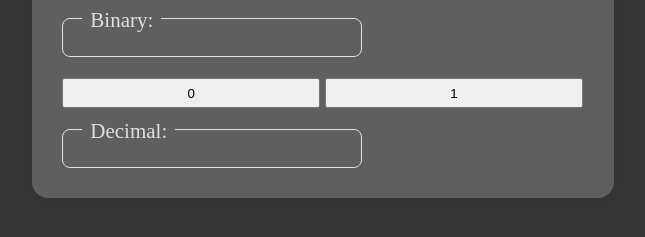
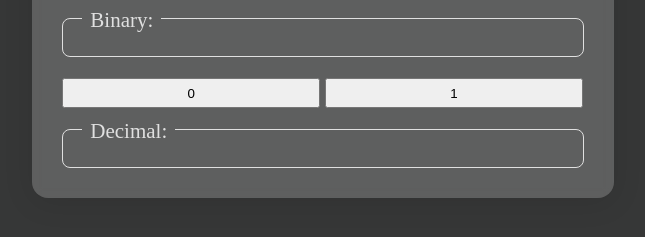
Before and after one commit to krassshu/Bin2Dec-converter, a plain HTML site: page index.html in a window 1280 px wide. Shown: the part 81-318 px from the top of the page, without its empty margins (317-962 px from the left). Drawn offline with Linux system fonts and the light colour scheme.

Commit message:
edit inputs

```diff
--- a/index.html
+++ b/index.html
@@ -34,7 +34,7 @@
 			}
 			.binary input,
 			.decimal input {
-				width: 300px;
+				width: 100%;
 				height: 39px;
 				padding: 8px;
 				border: 1px solid;
@@ -68,14 +68,14 @@
 			<h1>Binary to Decimal Converter</h1>
 			<div class="binary">
 				<label for="binary-input ">Binary: </label>
-				<input type="text" id="binary-input" />
+				<input type="text" id="binary-input" readonly="readonly" />
 				<button class="zero">0</button>
 				<button class="one">1</button>
 			</div>
 
 			<div class="decimal">
 				<label for="decimal-output ">Decimal: </label>
-				<input type="text" id="decimal-output" />
+				<input type="text" id="decimal-output" readonly="readonly" />
 			</div>
 		</div>
 	</body>
```
